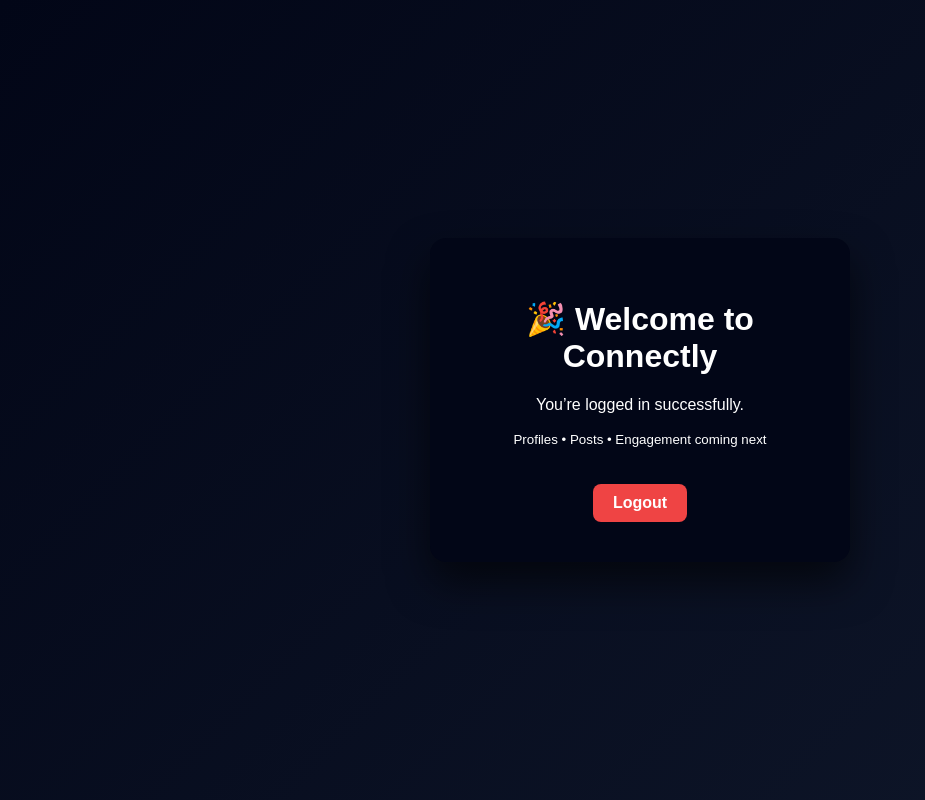
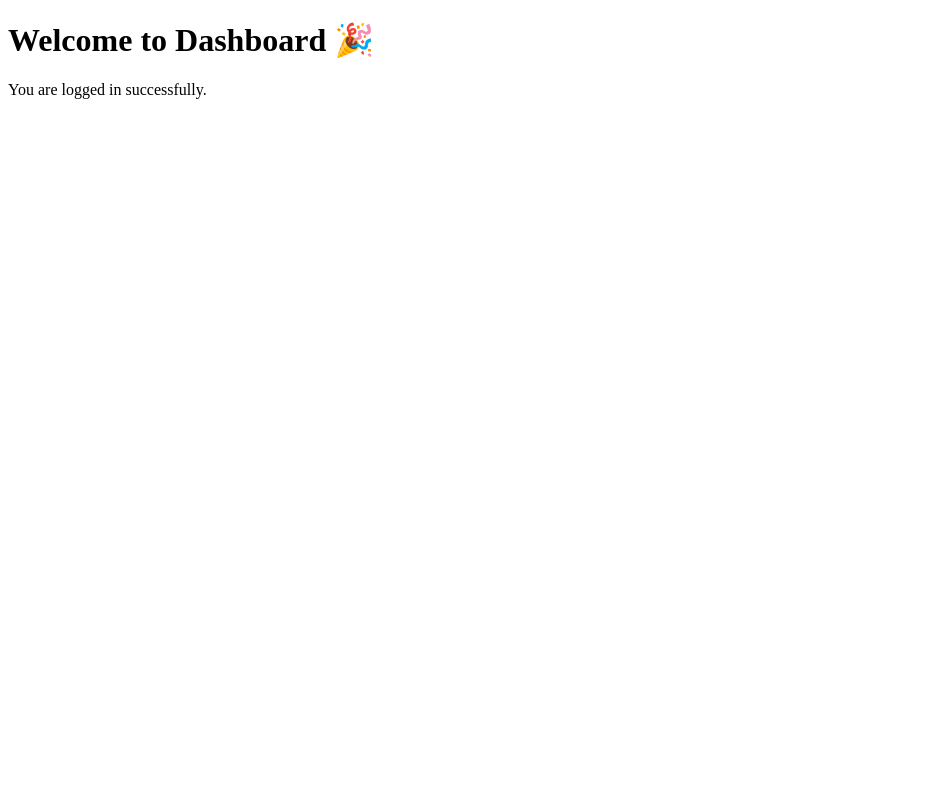
Before and after one commit to uconnectly/connectly, a Flask app: page /dashboard in a window 1280 px wide. Shown: the whole page, without its empty margins (0-925 px from the left). Run offline with Flask 3, Linux system fonts and the light colour scheme.

Commit message:
Update dashboard.html

```diff
--- a/templates/dashboard.html
+++ b/templates/dashboard.html
@@ -1,47 +1,10 @@
 <!DOCTYPE html>
-<html lang="en">
+<html>
 <head>
-  <meta charset="UTF-8" />
-  <title>Dashboard | Connectly</title>
-  <style>
-    body {
-      margin: 0;
-      font-family: Arial, sans-serif;
-      background: linear-gradient(135deg, #020617, #0f172a);
-      color: white;
-      height: 100vh;
-      display: flex;
-      justify-content: center;
-      align-items: center;
-    }
-    .box {
-      text-align: center;
-      background: #020617;
-      padding: 40px;
-      border-radius: 16px;
-      width: 340px;
-      box-shadow: 0 20px 40px rgba(0,0,0,0.6);
-    }
-    a {
-      display: inline-block;
-      margin-top: 20px;
-      padding: 10px 20px;
-      background: #ef4444;
-      color: white;
-      text-decoration: none;
-      border-radius: 8px;
-      font-weight: bold;
-    }
-  </style>
+  <title>Dashboard</title>
 </head>
-
 <body>
-  <div class="box">
-    <h1>🎉 Welcome to Connectly</h1>
-    <p>You’re logged in successfully.</p>
-    <p><small>Profiles • Posts • Engagement coming next</small></p>
-
-    <a href="/">Logout</a>
-  </div>
+  <h1>Welcome to Dashboard 🎉</h1>
+  <p>You are logged in successfully.</p>
 </body>
 </html>
```
